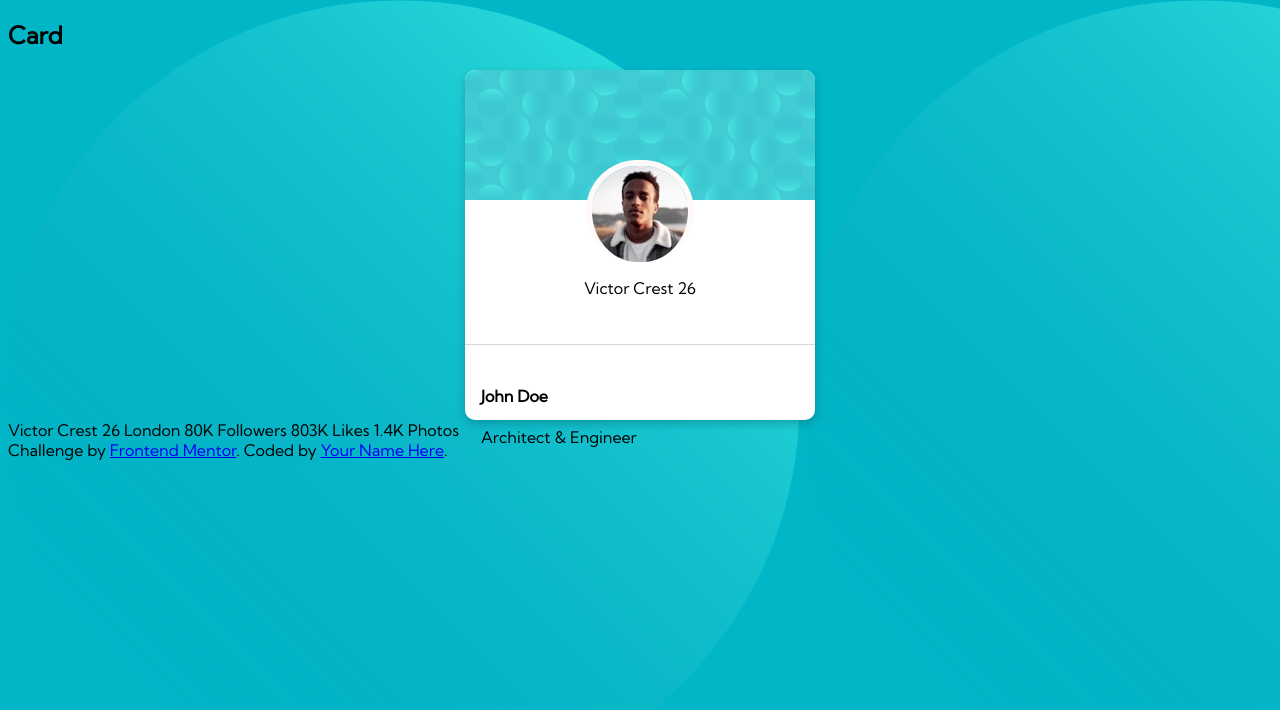
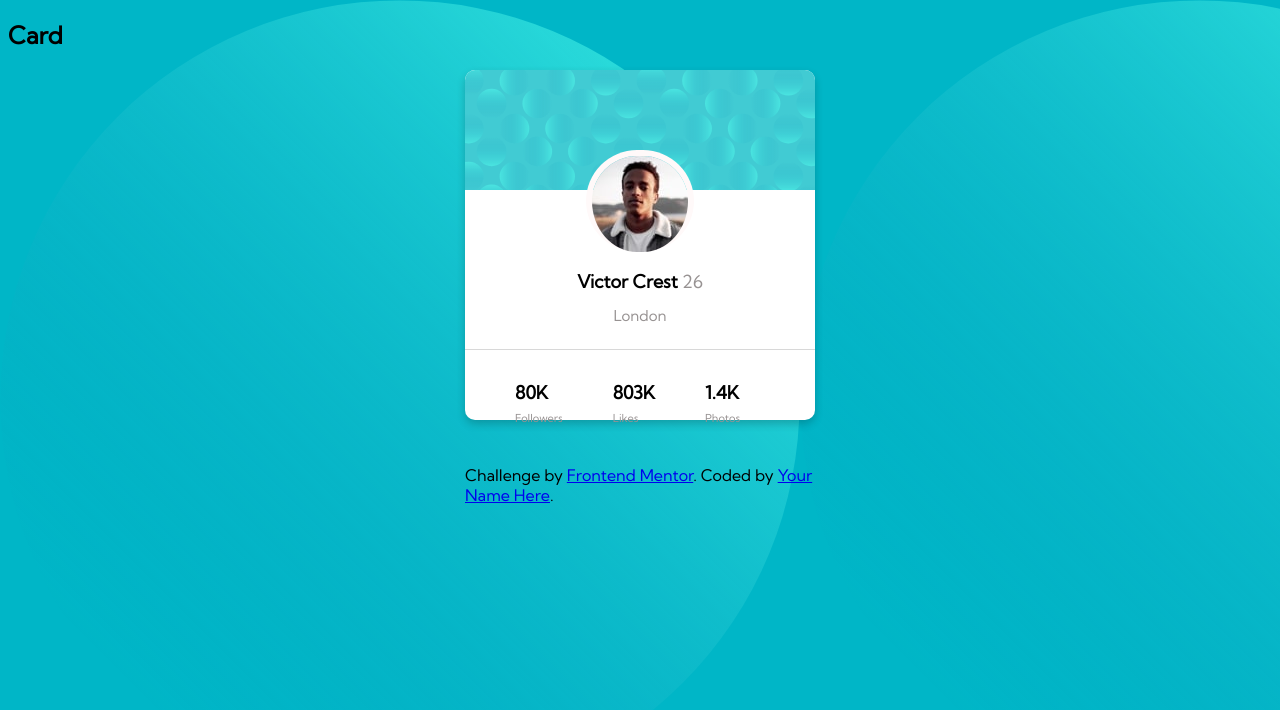
Before and after one commit to Robinkariuki/Profile-Card, a plain HTML site: page index.html in a window 1280 px wide. Drawn offline with Linux system fonts and the light colour scheme.

Commit message:
made changes

```diff
--- a/index.css
+++ b/index.css
@@ -39,8 +39,20 @@ body {
   position: relative;
   bottom:40px;
   text-align: center;
+  font-weight: 700;
+  font-size: 18px;
 
 }
+.city{
+  font-size: 15px;
+  position: relative;
+  top: 10px;
+}
+p span{
+  font-weight: 400 ;
+  color: rgb(151, 146, 146);
+}
+
 .card:hover {
   box-shadow: 0 8px 16px 0 rgba(0,0,0,0.2);
 }
@@ -52,12 +64,33 @@ body {
 header {
   background-image: url(images/bg-pattern-card.svg);
   border-radius: 10px 10px 0px 0px;
-  height: 130px;
+  height: 120px;
 }
+
 hr {
     position: relative;
-    bottom: 10px;
+    bottom: 25px;
     border: none;
     height: 1px;
     background-color: rgb(216, 216, 216); /* Modern Browsers */
 }
+
+.stats{
+  display: flex;
+
+}
+.stats p{
+ position: relative;
+ margin-left:50px;
+ bottom:20px;
+ font-weight: 700;
+ font-size: 18px;
+
+
+}
+
+.stats p span{
+  font-size:11px;
+  position: relative;
+
+}
--- a/index.html
+++ b/index.html
@@ -20,28 +20,20 @@
     <div class="image">
     <img src="images/image-victor.jpg" alt="Avatar" >
 
-    <p>Victor Crest 26</p>
-
+    <p>Victor Crest <span>26</span><br><span class="city">London</span></p>
   </div>
   <hr>
-    <div class="container">
-      <h4><b>John Doe</b></h4>
-      <p>Architect & Engineer</p>
-    </div>
-  </div>
 
-  Victor Crest
-  26
-  London
+     <div class='stats'>
+      <p>80K<br><span>Followers</span></p>
+      <p>803K <br><span>Likes</span></p>
+      <p>1.4K <br><span>Photos</span></p>
+     </div>
 
-  80K
-  Followers
 
-  803K
-  Likes
 
-  1.4K
-  Photos
+
+
   <div class="attribution">
     Challenge by <a href="https://www.frontendmentor.io?ref=challenge" target="_blank">Frontend Mentor</a>.
     Coded by <a href="#">Your Name Here</a>.
```
